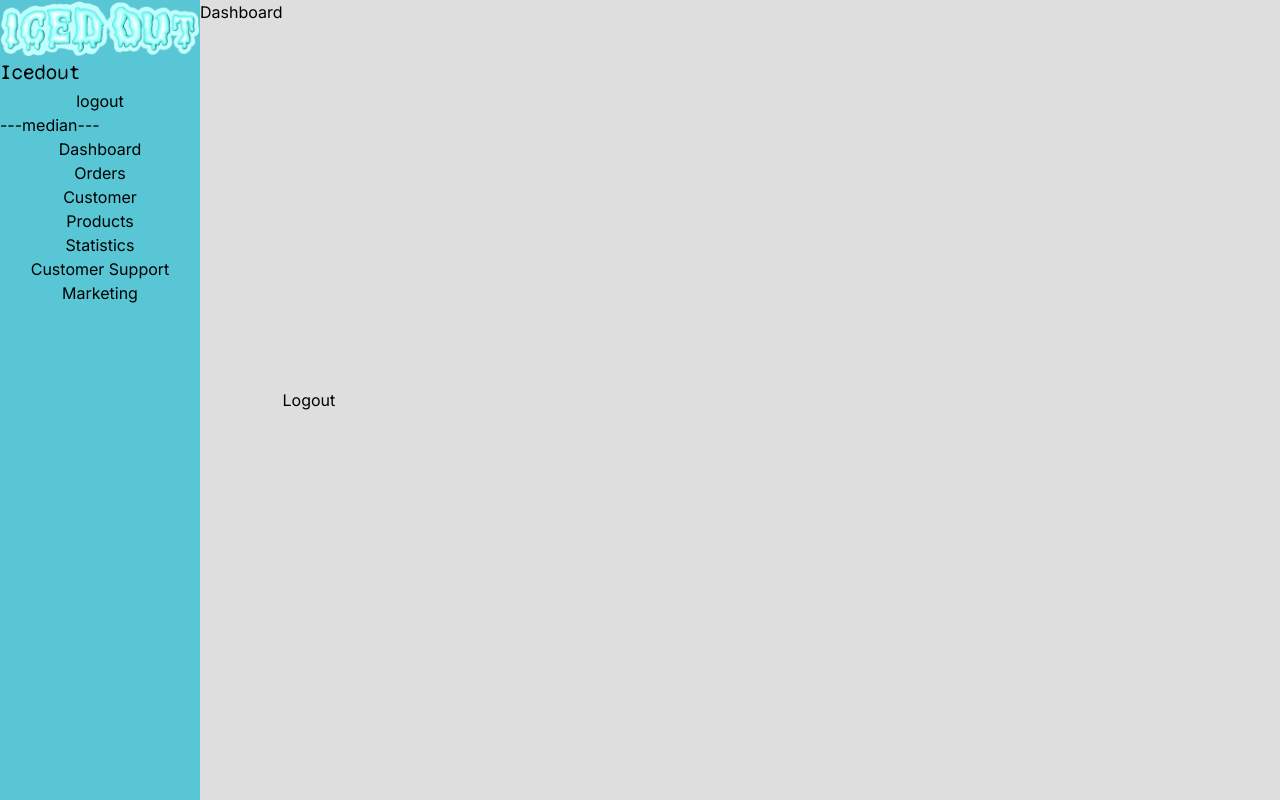
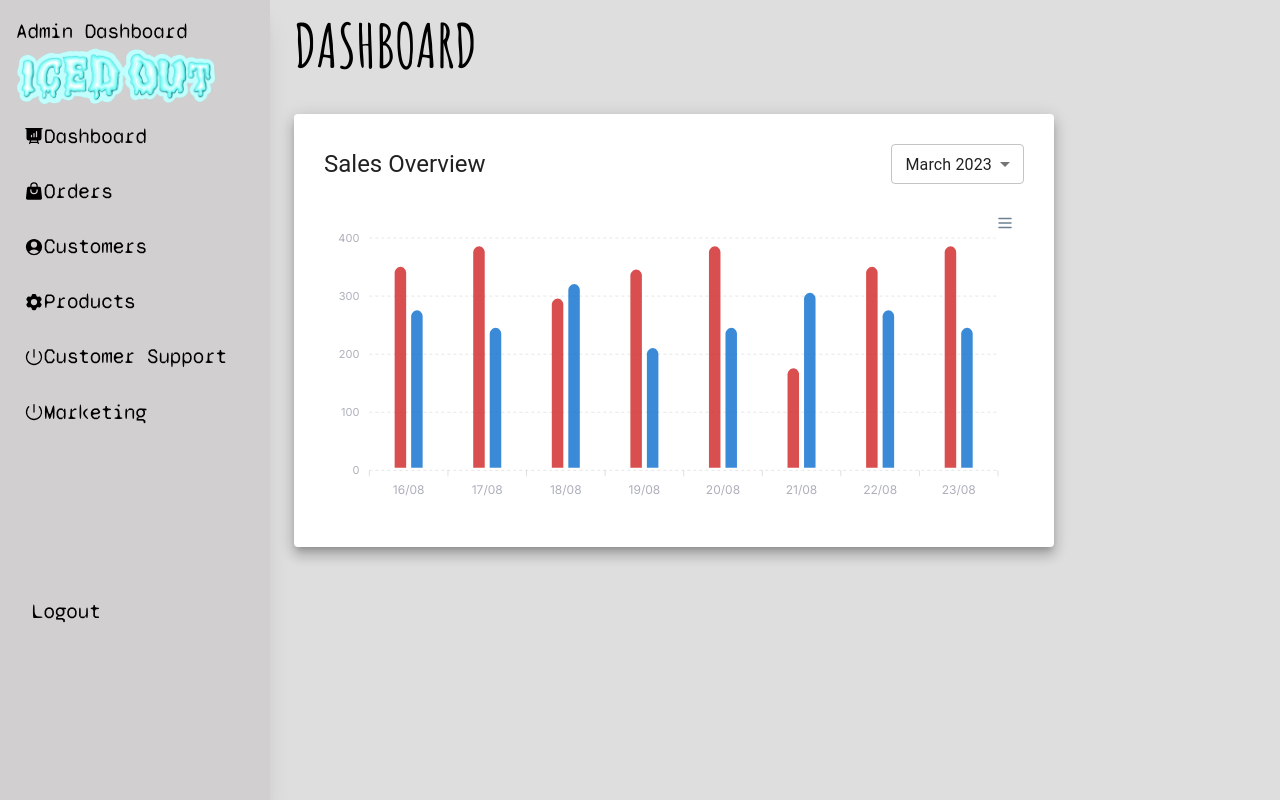
Before and after one commit to Punnooze/icedout-admin, a Next.js app: page /dashboard in a window 1280 px wide. Built offline with nearby package versions, Linux system fonts and the light colour scheme.

Commit message:
sidebar and dashboard changes

```diff
--- a/app/dashboard/page.jsx
+++ b/app/dashboard/page.jsx
@@ -1,12 +1,12 @@
 import React from 'react';
-import Dashboard from '@/components/Dashboard';
+import DashboardLayout from '@/components/DashboardLayout';
 import Sidebar from '@/components/Sidebar';
 
 function page() {
   return (
     <div className="flex ">
       <Sidebar />
-      <Dashboard />
+      <DashboardLayout />
     </div>
   );
 }
--- a/components/Dashboard.jsx
+++ b/components/Dashboard.jsx
@@ -1,13 +1,124 @@
 'use client';
-import React from 'react';
+import React, { useState } from 'react'; // Removed unused useEffect import
 import { signOut } from 'next-auth/react';
+import { useTheme } from '@mui/material/styles'; // Import useTheme from Material-UI
+import DashboardCard from './DashboardCard';
+import dynamic from "next/dynamic";
+import Select from '@mui/material/Select'; // Import Select component
+import MenuItem from '@mui/material/MenuItem';
+const Chart = dynamic(() => import("react-apexcharts"), { ssr: false });
 
 function Dashboard() {
+  // select
+  const [month, setMonth] = useState('1');
+
+  const handleChange = (event) => {
+    setMonth(event.target.value);
+  };
+
+  // chart color
+  const theme = useTheme();
+  const primary = theme.palette.error.main;
+  const secondary = theme.palette.primary.main;
+
+  // chart
+  const optionscolumnchart = {
+    chart: {
+      type: 'bar',
+      fontFamily: "'Plus Jakarta Sans', sans-serif;",
+      foreColor: '#adb0bb',
+      toolbar: {
+        show: true,
+      },
+      height: 350,
+      width:400,
+    },
+    colors: [primary, secondary],
+    plotOptions: {
+      bar: {
+        horizontal: false,
+        barHeight: '60%',
+        columnWidth: '42%',
+        borderRadius: [6],
+        borderRadiusApplication: 'end',
+        borderRadiusWhenStacked: 'all',
+      },
+    },
+
+    stroke: {
+      show: true,
+      width: 5,
+      lineCap: "butt",
+      colors: ["transparent"],
+    },
+    dataLabels: {
+      enabled: false,
+    },
+    legend: {
+      show: false,
+    },
+    grid: {
+      borderColor: 'rgba(0,0,0,0.1)',
+      strokeDashArray: 3,
+      xaxis: {
+        lines: {
+          show: false,
+        },
+      },
+    },
+    yaxis: {
+      tickAmount: 4,
+    },
+    xaxis: {
+      categories: ['16/08', '17/08', '18/08', '19/08', '20/08', '21/08', '22/08', '23/08'],
+      axisBorder: {
+        show: false,
+      },
+    },
+    tooltip: {
+      theme: theme.palette.mode === 'dark' ? 'dark' : 'light',
+      fillSeriesColor: false,
+    },
+  };
+  const seriescolumnchart = [
+    {
+      name: 'Total Sales',
+      data: [355, 390, 300, 350, 390, 180, 355, 390],
+    },
+    {
+      name: 'Total Revenue',
+      data: [280, 250, 325, 215, 250, 310, 280, 250],
+    },
+  ];
+
   return (
-    <>
-      <div>Dashboard</div>
-      <button onClick={signOut}>Logout</button>
-    </>
+    <div>
+      <div class="pl-6">
+      <h1>DASHBOARD</h1>
+      <br/>
+    <DashboardCard title="Sales Overview" action={
+      <Select
+        labelId="month-dd"
+        id="month-dd"
+        value={month}
+        size="small"
+        onChange={handleChange}
+      >
+        <MenuItem value={1}>March 2023</MenuItem>
+        <MenuItem value={2}>April 2023</MenuItem>
+        <MenuItem value={3}>May 2023</MenuItem>
+      </Select>
+    }>
+      <Chart
+        options={optionscolumnchart}
+        series={seriescolumnchart}
+        type="bar"
+        height="300px"
+        width="700px"
+      />
+    </DashboardCard>
+    </div>
+    </div>
   );
 }
 
--- /dev/null
+++ b/components/DashboardCard.jsx
@@ -0,0 +1,59 @@
+import React from "react";
+import { Card, CardContent, Typography, Stack, Box } from "@mui/material";
+
+const DashboardCard = ({
+  title,
+  subtitle,
+  children,
+  action,
+  footer,
+  cardheading,
+  headtitle,
+  headsubtitle,
+  middlecontent,
+}) => {
+  return (
+    <Card sx={{ padding: 0 }} elevation={9} variant={undefined}>
+      {cardheading ? (
+        <CardContent>
+          <Typography variant="h5">{headtitle}</Typography>
+          <Typography variant="subtitle2" color="textSecondary">
+            {headsubtitle}
+          </Typography>
+        </CardContent>
+      ) : (
+        <CardContent sx={{ p: "30px" }}>
+          {title ? (
+            <Stack
+              direction="row"
+              spacing={2}
+              justifyContent="space-between"
+              alignItems={"center"}
+              mb={3}
+            >
+              <Box>
+                {title ? <Typography variant="h5">{title}</Typography> : ""}
+
+                {subtitle ? (
+                  <Typography variant="subtitle2" color="textSecondary">
+                    {subtitle}
+                  </Typography>
+                ) : (
+                  ""
+                )}
+              </Box>
+              {action}
+            </Stack>
+          ) : null}
+
+          {children}
+        </CardContent>
+      )}
+
+      {middlecontent}
+      {footer}
+    </Card>
+  );
+};
+
+export default DashboardCard;
--- /dev/null
+++ b/components/DashboardLayout.jsx
@@ -0,0 +1,12 @@
+'use client';
+import React, { useEffect } from 'react';
+import DashboardCard from './DashboardCard';
+import Dashboard from './Dashboard';
+
+function DashboardLayout() {
+  return (
+    <Dashboard/>
+  );
+}
+
+export default DashboardLayout;
--- a/components/Sidebar.jsx
+++ b/components/Sidebar.jsx
@@ -1,29 +1,92 @@
-import React from 'react';
+'use client';
+import React, { useEffect } from 'react';
+import Image from 'next/image';
+import { Card, Typography, List, ListItem, ListItemPrefix, Chip } from "@material-tailwind/react";
+import { PresentationChartBarIcon, ShoppingBagIcon, UserCircleIcon, Cog6ToothIcon, InboxIcon, PowerIcon } from "@heroicons/react/24/solid";
 import logo from '../public/logo.png';
-import Image from 'next/image';
+import { signOut } from 'next-auth/react';
 
 function Sidebar() {
+  useEffect(() => {
+  }, []);
+
   return (
-    <>
-      <div className="w-[200px] h-[100vh] bg-banner">
-        <div id="top" className="flex flex-col">
-          <Image src={logo} alt="logo" />
-
-          <p>Icedout</p>
-          <button>logout</button>
-        </div>
-        <div>---median---</div>
-        <div id="pages" className="flex flex-col items-center">
-          <div>Dashboard</div>
-          <div>Orders</div>
-          <div>Customer</div>
-          <div>Products</div>
-          <div>Statistics</div>
-          <div>Customer Support</div>
-          <div>Marketing</div>
-        </div>
+    <Card className="w-[270px] h-[100vh] bg-lightgrey p-4 shadow-xl shadow-blue-gray-900/5">
+      <div className="mb-2">
+        <Typography variant="h2-xl" color="blue-gray">
+          Admin Dashboard
+          <Image src={logo} alt="logo" width={200} height={100} />
+        </Typography>
       </div>
-    </>
+      <List>
+        <ListItem>
+          <ListItemPrefix>
+            <PresentationChartBarIcon className="h-5 w-5" />
+          </ListItemPrefix>
+          <Typography variant="h2-xl" color="blue-gray">
+          Dashboard
+          </Typography>
+        </ListItem>
+        <br/>
+        <ListItem>
+          <ListItemPrefix>
+            <ShoppingBagIcon className="h-5 w-5" />
+          </ListItemPrefix>
+          <Typography variant="h2-xl" color="blue-gray">
+          Orders
+          </Typography>
+        </ListItem>
+        <br/>
+        <ListItem>
+          <ListItemPrefix>
+            <UserCircleIcon className="h-5 w-5" />
+          </ListItemPrefix>
+          <Typography variant="h2-xl" color="blue-gray">
+          Customers
+          </Typography>
+        </ListItem>
+        <br/>
+        <ListItem>
+          <ListItemPrefix>
+            <Cog6ToothIcon className="h-5 w-5" />
+          </ListItemPrefix>
+          <Typography variant="h2-xl" color="blue-gray">
+          Products
+          </Typography>
+        </ListItem>
+        <br/>
+        <ListItem>
+          <ListItemPrefix>
+            <PowerIcon className="h-5 w-5" />
+          </ListItemPrefix>
+          <Typography variant="h2-xl" color="blue-gray">
+          Customer Support
+          </Typography>
+        </ListItem>
+        <br/>
+        <ListItem>
+          <ListItemPrefix>
+            <PowerIcon className="h-5 w-5" />
+          </ListItemPrefix>
+          <Typography variant="h2-xl" color="blue-gray">
+          Marketing
+          </Typography>
+        </ListItem>
+        <br/>
+        <br/>
+        <br/>
+        <br/>
+        <br/>
+        <br/>
+        <ListItem>
+          <button onClick={signOut} className="bg-blue-gray-100 text-blue-gray-500 p-2 rounded-md mt-4">
+          <Typography variant="h2-xl" color="blue-gray">
+          Logout
+          </Typography>
+          </button>
+        </ListItem>
+      </List>
+    </Card>
   );
 }
 
```
Also changed, not shown: package.json (+8 -0 lines), 1 other file (tests, documents, lock files or other folders).
